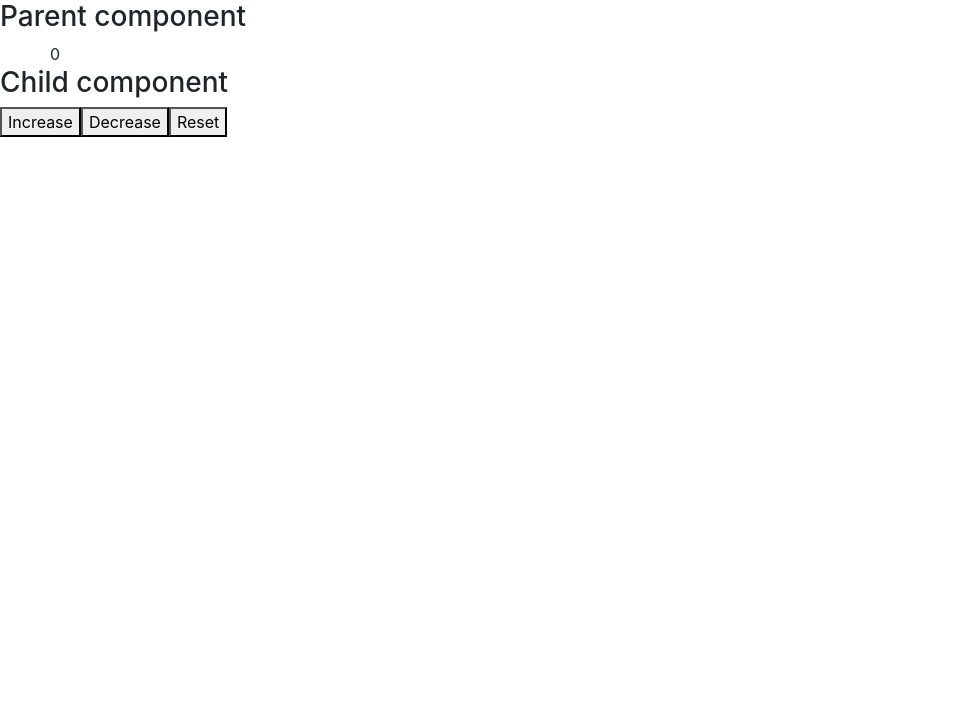
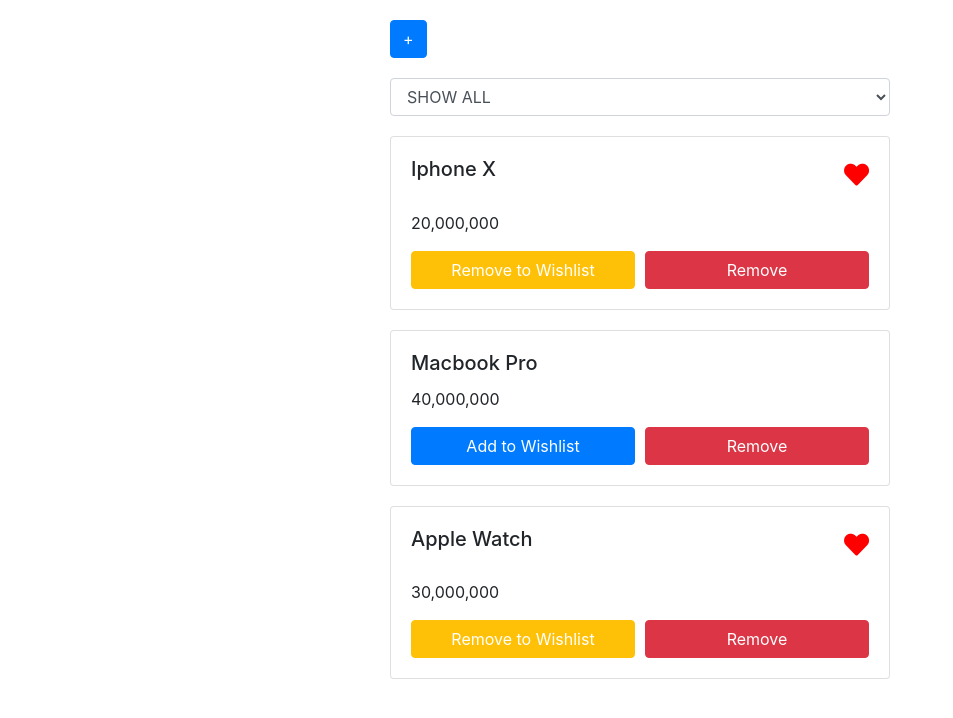
Before and after one commit to huongbee/angular1602, an Angular app: page / in a window 1280 px wide. Shown: the top 718 px of the page, without its empty margins (0-953 px from the left). Built offline with nearby package versions, Linux system fonts and the light colour scheme.

Commit message:
change select

```diff
--- a/src/app/app.component.html
+++ b/src/app/app.component.html
@@ -1,6 +1,6 @@
 <!-- <app-hero></app-hero> -->
 <!-- <app-my-form></app-my-form> -->
-<!-- <app-product></app-product> -->
-<app-parent></app-parent>
+<app-product></app-product>
+<!-- <app-parent></app-parent> -->
 
 <router-outlet></router-outlet>
--- a/src/app/product/product-filter.component.html
+++ b/src/app/product/product-filter.component.html
@@ -1,6 +1,6 @@
 <div style="margin:20px" >
 <select class="form-control"
-[(ngModel)]="filterProduct">
+(change)="sendFilterMode()">
     <option value="SHOW_ALL">SHOW ALL</option>
     <option value="WISHLIST">WISHLIST</option>
     <option value="NONE_WISHLIST">NONE WISHLIST</option>
--- a/src/app/product/product-filter.component.ts
+++ b/src/app/product/product-filter.component.ts
@@ -1,4 +1,4 @@
-import { Component } from '@angular/core';
+import { Component, Output, EventEmitter } from '@angular/core';
 @Component({
     selector: 'app-product-filter',
     templateUrl: './product-filter.component.html',
@@ -6,4 +6,9 @@
 })
 export class ProductFilterComponent {
     filterProduct = 'SHOW_ALL';
+    @Output() sendFilterModeEmit = new EventEmitter();
+
+    sendFilterMode() {
+        this.sendFilterModeEmit.emit(this.filterProduct);
+    }
 }
--- a/src/app/product/product.component.html
+++ b/src/app/product/product.component.html
@@ -4,7 +4,10 @@
 
         <app-product-form></app-product-form>
 
-        <app-product-filter></app-product-filter>
+        <app-product-filter
+          (sendFilterModeEmit)="getFilterMode($event)"
+        ></app-product-filter>
+        {{filterMode}}
 
         <app-product-item
         *ngFor="let product of productsFilter"
--- a/src/app/product/product.component.ts
+++ b/src/app/product/product.component.ts
@@ -10,17 +10,30 @@
 })
 export class ProductComponent implements OnInit {
 
-  @ViewChild(ProductFilterComponent) productFilterComponent: ProductFilterComponent;
-
+  // @ViewChild(ProductFilterComponent) productFilterComponent: ProductFilterComponent;
+  filterMode: string;
   constructor() { }
   ngOnInit() {
   }
 
-  get productsFilter(): Array<Product> {
-    if (this.productFilterComponent.filterProduct === 'WISHLIST') {
+  // get productsFilter(): Array<Product> {
+  //   if (this.productFilterComponent.filterProduct === 'WISHLIST') {
+  //     return listProduct.filter(p => p.wishlist);
+  //   }
+  //   if (this.productFilterComponent.filterProduct === 'NONE_WISHLIST') {
+  //     return listProduct.filter(p => !p.wishlist);
+  //   }
+  //   return listProduct;
+  // }
+  getFilterMode(mode) {
+    this.filterMode = mode;
+  }
+
+  get productsFilter() {
+    if (this.filterMode === 'WISHLIST') {
       return listProduct.filter(p => p.wishlist);
     }
-    if (this.productFilterComponent.filterProduct === 'NONE_WISHLIST') {
+    if (this.filterMode === 'NONE_WISHLIST') {
       return listProduct.filter(p => !p.wishlist);
     }
     return listProduct;
```
